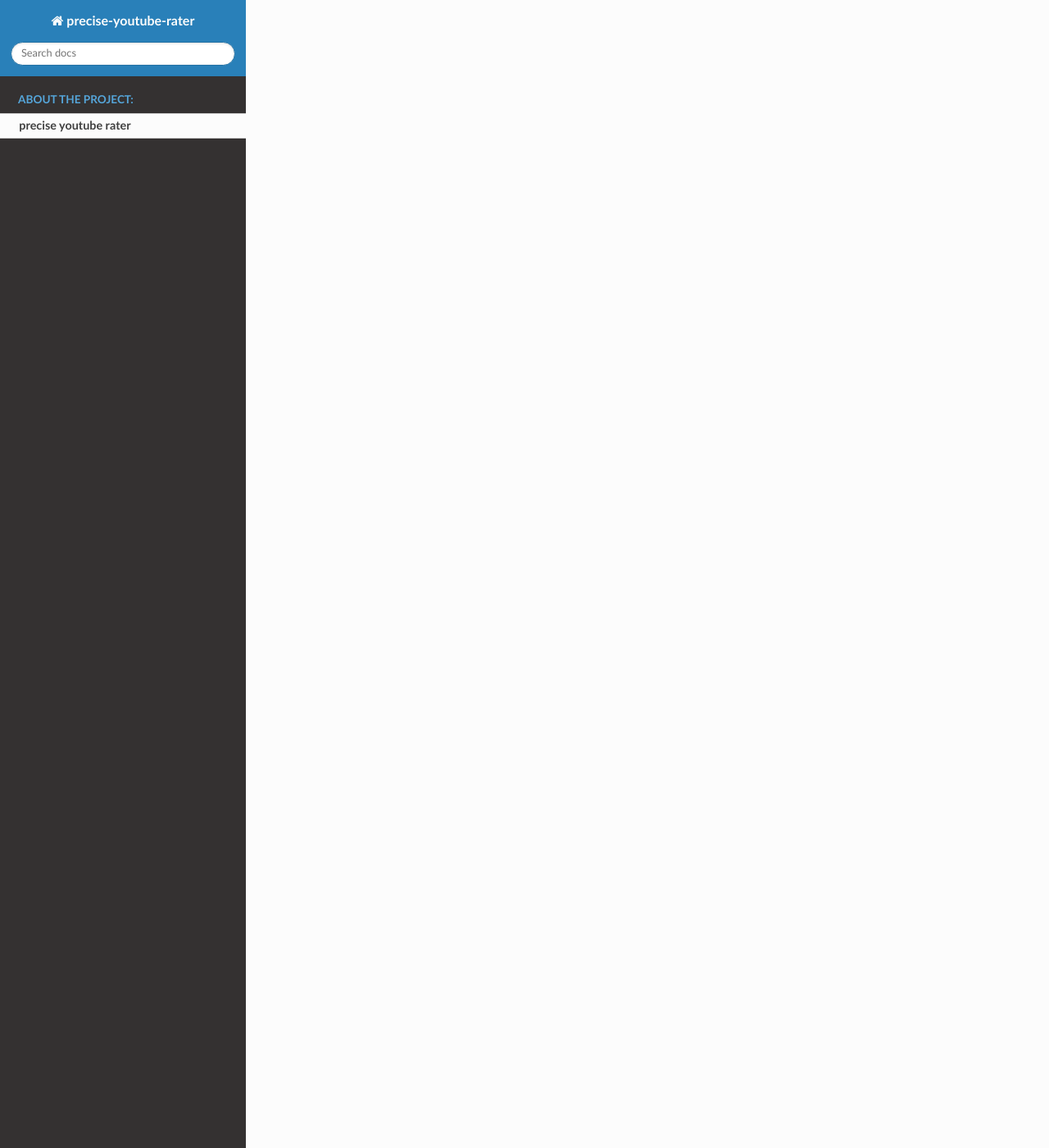
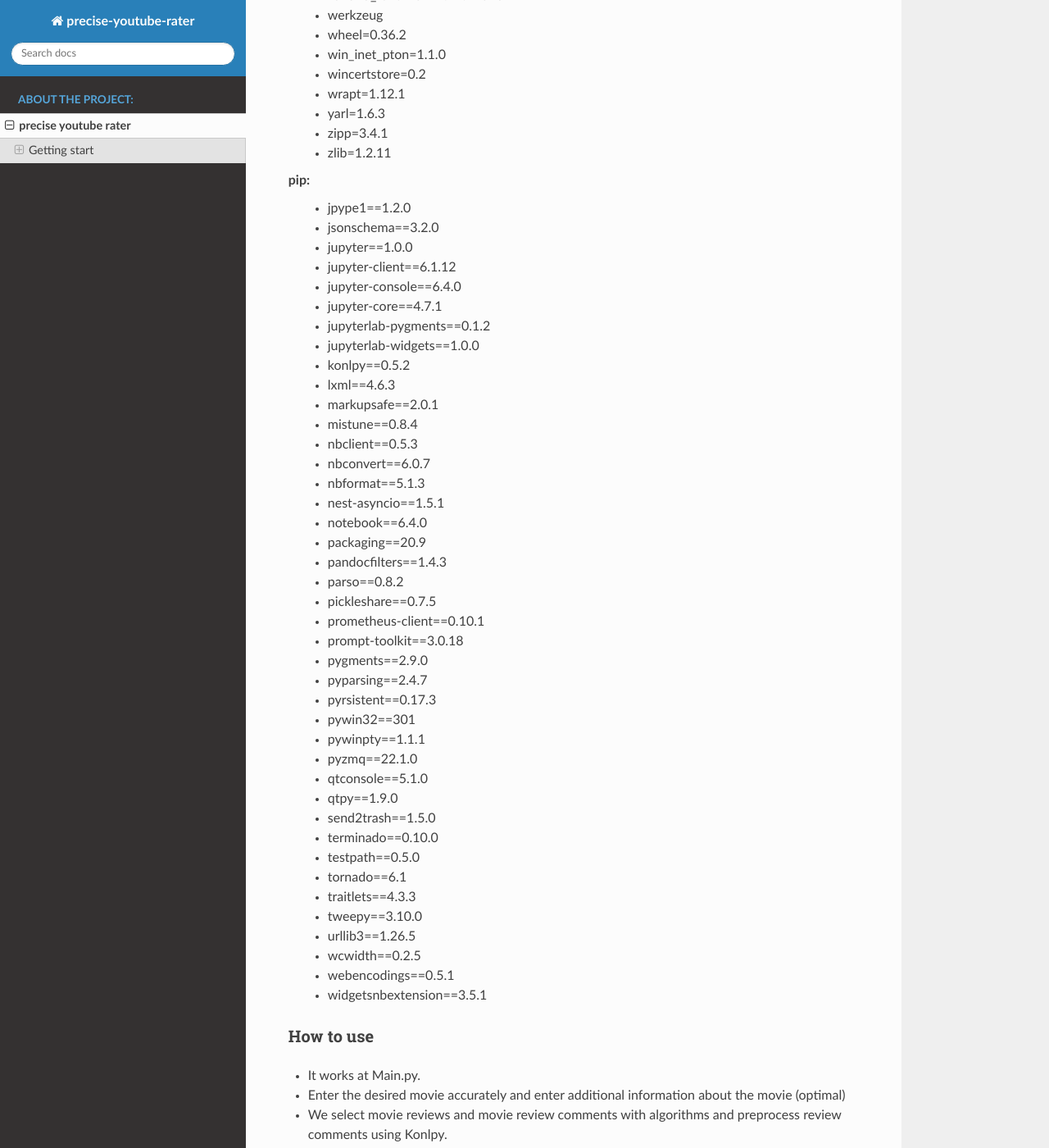
Before and after one commit to yejinleee/precise-youtube-rater, a Sphinx documentation site: the page built from docs/source/abouttheproject/preciseyoutuberater.rst, in a window 1280 px wide and 1400 px high, scrolled down 2426 px. Shown: the whole window at 82% size. Built offline with Sphinx 7.4.7 and the Read the Docs theme 2.0.0, drawn with Linux system fonts in a browser that asks for light colours; some of the changed text lies outside the part shown.

Commit message:
Update Docs

```diff
--- a/docs/source/abouttheproject/preciseyoutuberater.rst
+++ b/docs/source/abouttheproject/preciseyoutuberater.rst
@@ -10,3 +10,153 @@
 To this end, YouTube selects reliable comments and helps recommend movies
 
 Using YouTube api, crawl comments from movie review videos.
+
+Getting start
+*************
+Konlpy, Keras, Anaconda virtual environment, and Tensorflow systems must be established to be used.
+
+Installation
+============
+dependencies:
+  - _tflow_select=2.1.0=gpu
+  - absl-py=0.12.0
+  - aiohttp=3.7.4
+  - astor=0.8.1
+  - async-timeout=3.0.1
+  - attrs=21.2.0
+  - blas=1.0
+  - blinker=1.4
+  - brotlipy=0.7.0
+  - ca-certificates=2021.5.25
+  - cachetools=4.2.2
+  - certifi=2021.5.30
+  - cffi=1.14.5
+  - click=8.0.1
+  - coverage=5.5
+  - cryptography=3.4.7
+  - cudatoolkit=10.1.243
+  - cudnn=7.6.5
+  - cython=0.29.23
+  - gast=0.2.2
+  - google-auth=1.30.1
+  - google-auth-oauthlib=0.4.4
+  - google-pasta=0.2.0
+  - grpcio=1.36.1
+  - h5py=2.10.0
+  - hdf5=1.10.4
+  - icc_rt=2019.0.0
+  - idna=2.10
+  - idna_ssl=1.1.0
+  - intel-openmp=2021.2.0
+  - keras-applications=1.0.8
+  - keras-preprocessing=1.1.2
+  - libprotobuf=3.14.0
+  - markdown=3.3.4
+  - mkl=2020.2
+  - mkl-service=2.3.0
+  - mkl_fft=1.3.0
+  - mkl_random=1.1.1
+  - multidict=5.1.0
+  - numpy=1.19.2
+  - numpy-base=1.19.2
+  - oauthlib=3.1.0
+  - openssl=1.1.1k
+  - opt_einsum=3.3.0
+  - pandas=1.1.5
+  - pip=21.1.1
+  - protobuf=3.14.0
+  - pyasn1=0.4.8
+  - pyasn1-modules=0.2.8
+  - pycparser=2.20
+  - pyjwt=1.7.1
+  - pyopenssl=20.0.1
+  - pyreadline=2.1
+  - pysocks=1.7.1
+  - python=3.6.13
+  - python-dateutil=2.8.1
+  - pytz=2021.1
+  - requests=2.25.1
+  - requests-oauthlib=1.3.0
+  - rsa=4.7.2
+  - scipy=1.5.2
+  - setuptools=52.0.0
+  - six=1.15.0
+  - sqlite=3.35.4
+  - tensorboard=2.4.0
+  - tensorboard-plugin-wit=1.6.0
+  - tensorflow=2.1.0
+  - tensorflow-base=2.1.0
+  - tensorflow-estimator=2.5.0
+  - tensorflow-gpu=2.1.0
+  - termcolor=1.1.0
+  - tqdm=4.59.0
+  - typing-extensions=3.7.4.3
+  - typing_extensions=3.7.4.3
+  - vc=14.2
+  - vs2015_runtime=14.27.29016
+  - werkzeug
+  - wheel=0.36.2
+  - win_inet_pton=1.1.0
+  - wincertstore=0.2
+  - wrapt=1.12.1
+  - yarl=1.6.3
+  - zipp=3.4.1
+  - zlib=1.2.11
+pip:
+  - jpype1==1.2.0
+  - jsonschema==3.2.0
+  - jupyter==1.0.0
+  - jupyter-client==6.1.12
+  - jupyter-console==6.4.0
+  - jupyter-core==4.7.1
+  - jupyterlab-pygments==0.1.2
+  - jupyterlab-widgets==1.0.0
+  - konlpy==0.5.2
+  - lxml==4.6.3
+  - markupsafe==2.0.1
+  - mistune==0.8.4
+  - nbclient==0.5.3
+  - nbconvert==6.0.7
+  - nbformat==5.1.3
+  - nest-asyncio==1.5.1
+  - notebook==6.4.0
+  - packaging==20.9
+  - pandocfilters==1.4.3
+  - parso==0.8.2
+  - pickleshare==0.7.5
+  - prometheus-client==0.10.1
+  - prompt-toolkit==3.0.18
+  - pygments==2.9.0
+  - pyparsing==2.4.7
+  - pyrsistent==0.17.3
+  - pywin32==301
+  - pywinpty==1.1.1
+  - pyzmq==22.1.0
+  - qtconsole==5.1.0
+  - qtpy==1.9.0
+  - send2trash==1.5.0
+  - terminado==0.10.0
+  - testpath==0.5.0
+  - tornado==6.1
+  - traitlets==4.3.3
+  - tweepy==3.10.0
+  - urllib3==1.26.5
+  - wcwidth==0.2.5
+  - webencodings==0.5.1
+  - widgetsnbextension==3.5.1
+
+How to use
+============
+* It works at Main.py.
+* Enter the desired movie accurately and enter additional information about the movie (optimal)
+* We select movie reviews and movie review comments with algorithms and preprocess review comments using Konlpy.
+* Put the preprocessed comments into the model and predict the score.
+* We average the ratings of all the review comments to derive the ratings of the movie ratings.
+* Each comment is saved as a csv (classified as YouTube image id) file in the comment folder.
+
+File information
+  + Model_prediction.py: Bidirectional LSTM model for movie rating prediction
+  + YTVideoReviewManager.py: Movie Class File
+  + commentClass.py: Comments class file.
+  + Youtube_env.yaml: Anaconda Virtual Environment File
+  + DataPreprocessing.ipynb: Training data pre-processing file using Konlpy
--- a/docs/source/conf.py
+++ b/docs/source/conf.py
@@ -18,7 +18,7 @@
 # -- Project information -----------------------------------------------------
 
 project = 'precise-youtube-rater'
-copyright = '2021, opensource'
+copyright = '2021, Group 11'
 author = 'Haneul&Jiyeon&Yejin&Chanwoo'
 
 # The full version, including alpha/beta/rc tags
```
Also changed, not shown: docs/source/index.rst (+3 -8 lines), 11 other files.
